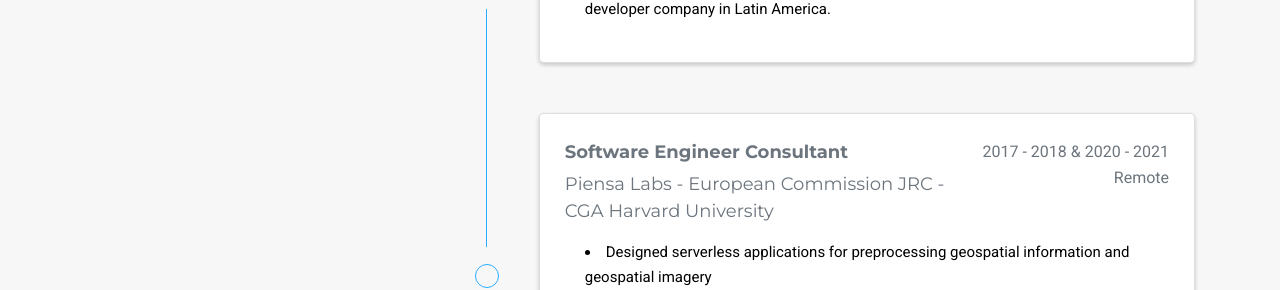
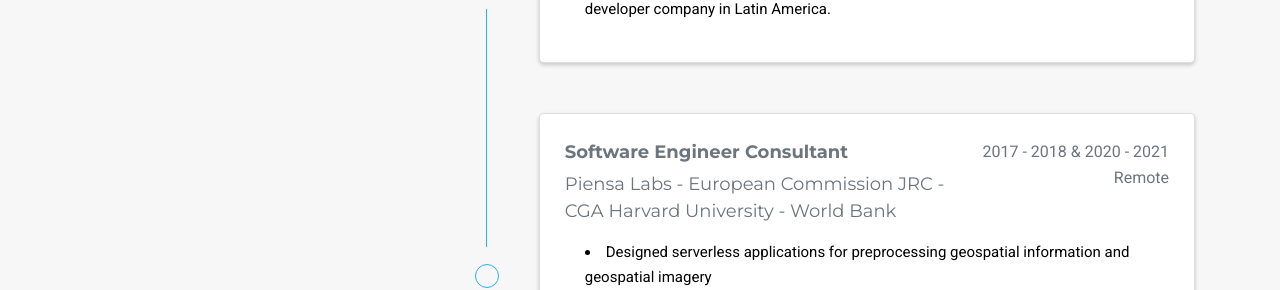
Before and after one commit to waybarrios/waybarrios.com, a plain HTML site: page index.html in a window 1280 px wide. Shown: the part 1589-1879 px from the top of the page. Drawn offline with nearby package versions, Linux system fonts and the light colour scheme; some icons are missing.

Commit message:
adding missing institution

```diff
--- a/index.html
+++ b/index.html
@@ -573,7 +573,7 @@
 
             </div>
             <h4 class="card-title exp-title text-muted mt-0 mb-1">Software Engineer Consultant</h4>
-            <h4 class="card-title exp-company text-muted my-0">Piensa Labs - European Commission JRC - CGA Harvard University</h4>
+            <h4 class="card-title exp-company text-muted my-0">Piensa Labs - European Commission JRC - CGA Harvard University - World Bank</h4>
             <div class="card-text">  <li>Designed serverless applications for preprocessing geospatial information and geospatial imagery</li>
             <li>Developed cloud computing architectures for production code workloads. </li>
             <li>Large-scale workloads optimization for high data traffic and performance based on operating-system-level virtualization.</li>
```
